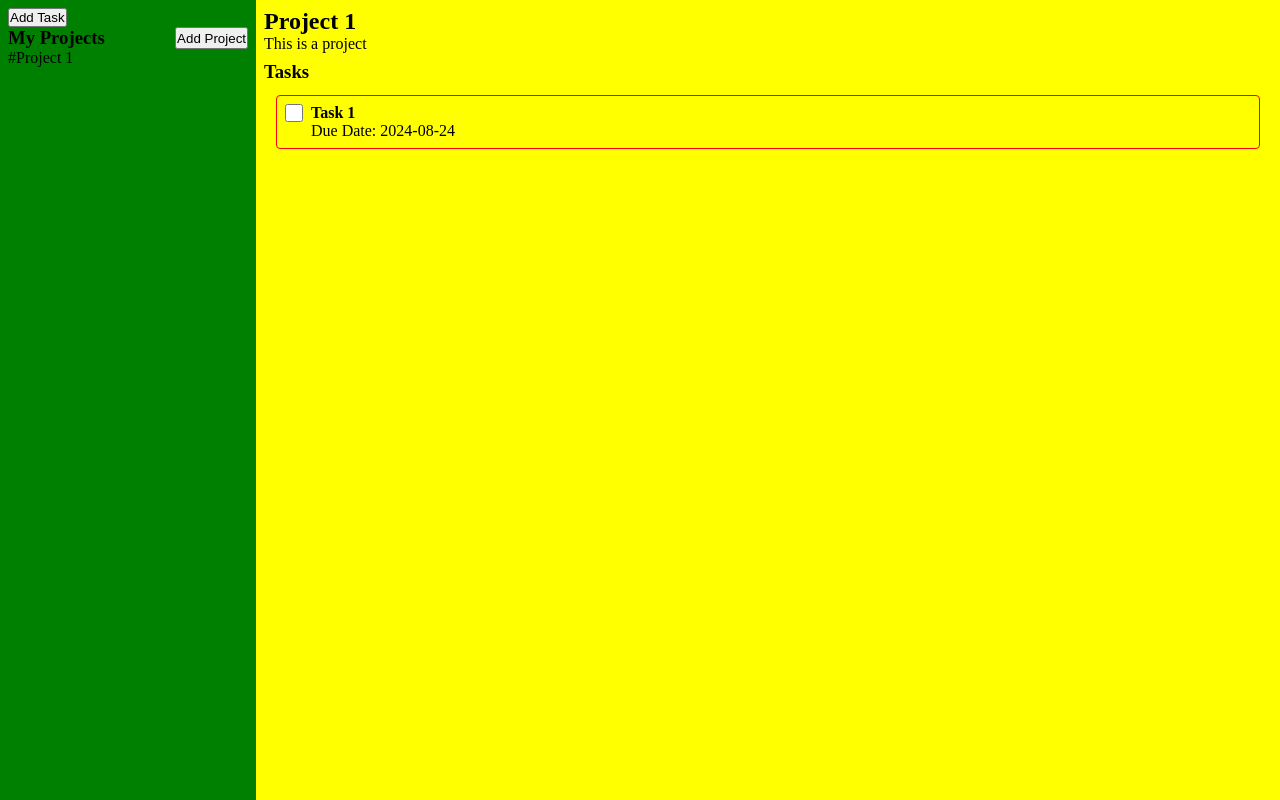
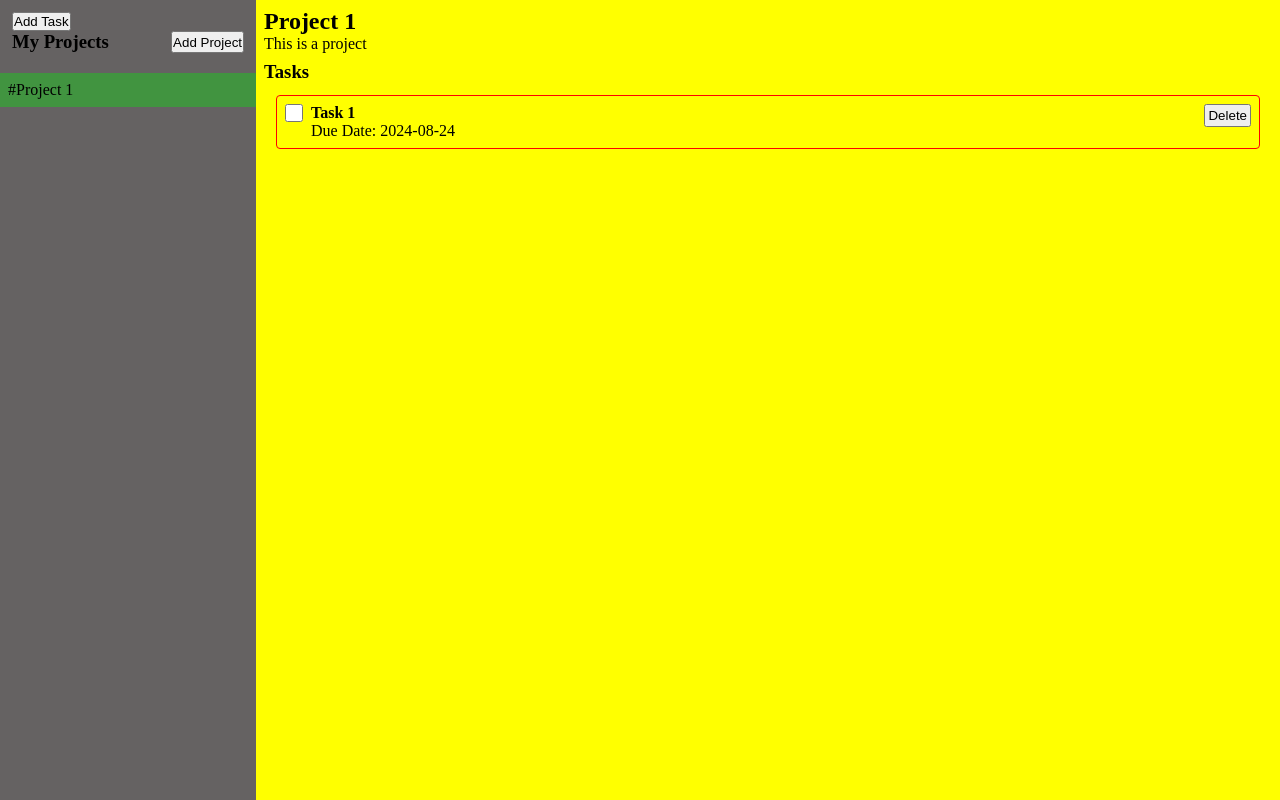
Before and after one commit to monajstha/Simple2do, a website built with webpack: page src/template.html in a window 1280 px wide. Built offline with nearby package versions, Linux system fonts and the light colour scheme.

Commit message:
style: add activeProject indicator

```diff
--- a/src/index.js
+++ b/src/index.js
@@ -5,7 +5,8 @@ import { format } from "date-fns";
 import "./styles.css";
 
 const contentDiv = document.querySelector("#content");
-const projectsDiv = document.querySelector("#projects");
+const projectsListingDiv = document.querySelector("#projects");
+projectsListingDiv.id = "projectsListingDiv";
 const infoViewDiv = document.querySelector("#infoView");
 
 const user = new User("Manoj Shrestha");
@@ -55,11 +56,14 @@ function taskRenderController() {
         const taskCard = document.createElement("div");
         taskCard.id = "taskCard";
         taskCard.innerHTML = `
+            <div id="taskInfoWrapper">
             <input id="taskCheckbox" type="checkbox" value=${task.completed} >
             <div id="taskContentDiv">
               <div id="taskTitle">${task.title}</div>
               <div>Due Date: ${task.due_date}</div>
             </div>
+            </div>
+            <button id="deleteBtn">Delete</button>
           `;
         taskCard.style.borderColor =
           task?.priority.toLowerCase() === "high"
@@ -81,14 +85,12 @@ function taskRenderController() {
     taskCardRender(activeProject?.tasks);
     projectViewDiv.innerHTML = `<div>
       <div>
-    <h2>${activeProject?.title}
-    </h2>
+        <h2>${activeProject?.title}</h2>
         <p>${activeProject?.description}</p>
       </div>
       <div>
         <h3 id="tasksHeader">Tasks</h3>
       </div>
-
     </div>`;
     projectViewDiv.append(taskCardWrapper);
   };
@@ -98,9 +100,10 @@ function taskRenderController() {
     infoViewDiv.append(projectViewDiv);
     contentDiv.append(infoViewDiv);
   };
+
   return {
     switchActiveProjectId,
-    // getActiveProjectId,
+    getActiveProjectId,
     renderActiveTasks,
   };
 }
@@ -115,14 +118,29 @@ function projectsRenderController() {
   };
 
   const renderProjects = () => {
-    projectsDiv.textContent = "";
+    projectsListingDiv.textContent = "";
     let allProjects = user.getAllProjects().map((item, index) => {
-      const projectName = document.createElement("p");
-      projectName.addEventListener("click", () => handleProjectClick(item?.id));
-      // render tasks on initial load
+      const projectListingCard = document.createElement("div");
+      projectListingCard.id = `projectListingCard`;
+      projectListingCard.addEventListener("click", () => {
+        handleProjectClick(item?.id);
+        // Reset the background color
+        document.querySelectorAll("#projectListingCard").forEach((card) => {
+          card.style.backgroundColor = "rgb(101, 98, 98)";
+        });
+        projectListingCard.style.backgroundColor = "rgba(51, 170, 51, 0.7)";
+      });
+      // Render tasks on initial load
       task.renderActiveTasks();
-      projectName.textContent = `#${item.title}`;
-      projectsDiv.append(projectName);
+      projectListingCard.textContent = `#${item.title}`;
+
+      // Set the initial background color
+      projectListingCard.style.backgroundColor =
+        item?.id === task.getActiveProjectId()
+          ? "rgba(51, 170, 51, 0.7)"
+          : "rgb(101, 98, 98)";
+
+      projectsListingDiv.append(projectListingCard);
     });
   };
 
--- a/src/styles.css
+++ b/src/styles.css
@@ -12,8 +12,12 @@
 }
 
 #controlView {
-  background-color: green;
-  padding: 8px;
+  background-color: rgb(101, 98, 98);
+  /* padding: 8px; */
+}
+
+#controlWrapper {
+  padding: 12px;
 }
 
 #infoView {
@@ -73,6 +77,7 @@ dialog::backdrop {
   /* background-color: #004e92; */
   margin: 12px;
   /* background-color: "blue"; */
+  justify-content: space-between;
 }
 
 #taskContentDiv {
@@ -84,7 +89,26 @@ dialog::backdrop {
   font-size: 1rem;
 }
 
+#taskInfoWrapper {
+  display: flex;
+}
+
 #taskCheckbox {
   width: 18px;
   height: 18px;
 }
+
+#deleteBtn {
+  background-color: "red";
+  color: "white";
+  font-weight: 500;
+  padding: 2px;
+}
+
+#projectsListingDiv {
+  margin-top: 8px;
+}
+
+#projectListingCard {
+  padding: 8px;
+}
--- a/src/template.html
+++ b/src/template.html
@@ -87,10 +87,12 @@
     </dialog>
     <div id="content">
       <div id="controlView">
-        <button id="addTaskBtn">Add Task</button>
-        <div id="projectHeader">
-          <h3>My Projects</h3>
-          <button id="addProjectBtn">Add Project</button>
+        <div id="controlWrapper">
+          <button id="addTaskBtn">Add Task</button>
+          <div id="projectHeader">
+            <h3>My Projects</h3>
+            <button id="addProjectBtn">Add Project</button>
+          </div>
         </div>
         <div id="projects"></div>
       </div>
```
Lines whose indentation alone changed are shown as unchanged.
